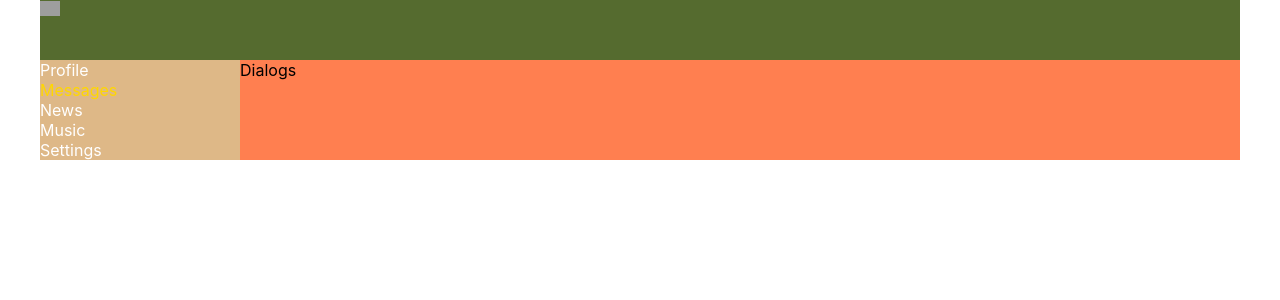
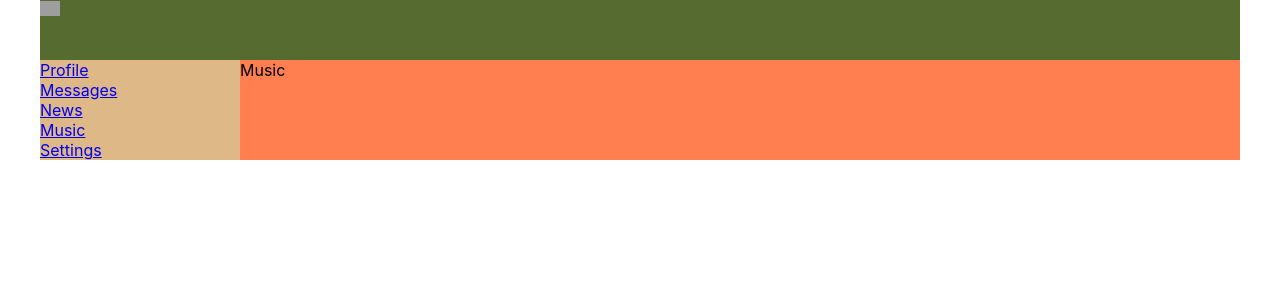
Before and after one commit to MMXCX/social-network, a React (Create React App) app: page /music in a window 1280 px wide. Shown: the top 300 px of the page. Built offline with nearby package versions, Linux system fonts and the light colour scheme; grey boxes are pictures that could not be loaded.

Commit message:
19 lesson

```diff
--- a/package.json
+++ b/package.json
@@ -8,6 +8,8 @@
     "@testing-library/user-event": "^12.6.0",
     "react": "^17.0.1",
     "react-dom": "^17.0.1",
+    "react-router": "^5.2.0",
+    "react-router-dom": "^5.2.0",
     "react-scripts": "4.0.1",
     "web-vitals": "^0.2.4"
   },
--- a/src/App.js
+++ b/src/App.js
@@ -1,19 +1,29 @@
+import {BrowserRouter} from 'react-router-dom';
+import {Route} from 'react-router'
 import './App.css';
 import Header from './components/Header/Header';
 import Navbar from './components/Navbar/Navbar';
 import Profile from './components/Profile/Profile';
 import Dialogs from './components/Dialogs/Dialogs';
+import News from './components/News/News';
+import Music from './components/Music/Music';
+import Settings from './components/Settings/Settings';
 
 function App() {
     return (
-        <div className="app-wrapper">
-            <Header/>
-            <Navbar/>
-            <div className="app-wrapper-content">
-                {/*<Profile/>*/}
-                <Dialogs />
+        <BrowserRouter>
+            <div className="app-wrapper">
+                <Header/>
+                <Navbar/>
+                <div className="app-wrapper-content">
+                    <Route path="/profile" component={Profile}/>
+                    <Route path="/dialogs" component={Dialogs}/>
+                    <Route path="/news" component={News}/>
+                    <Route path="/music" component={Music}/>
+                    <Route path="/settings" component={Settings}/>
+                </div>
             </div>
-        </div>
+        </BrowserRouter>
     );
 }
 
--- /dev/null
+++ b/src/components/Music/Music.jsx
@@ -0,0 +1,11 @@
+import classes from './Music.module.css';
+
+function Music() {
+    return (
+        <div>
+            Music
+        </div>
+    );
+}
+
+export default Music;
--- a/src/components/Navbar/Navbar.jsx
+++ b/src/components/Navbar/Navbar.jsx
@@ -4,19 +4,19 @@ function Navbar() {
     return (
         <nav className={classes.nav}>
             <div className={classes.item}>
-                <a>Profile</a>
+                <a href="/profile">Profile</a>
             </div>
             <div className={`${classes.item} ${classes.active}`}>
-                <a>Messages</a>
+                <a href="/dialogs">Messages</a>
             </div>
             <div className={classes.item}>
-                <a>News</a>
+                <a href="/news">News</a>
             </div>
             <div className={classes.item}>
-                <a>Music</a>
+                <a href="/music">Music</a>
             </div>
             <div className={classes.item}>
-                <a>Settings</a>
+                <a href="/settings">Settings</a>
             </div>
         </nav>
     );
--- /dev/null
+++ b/src/components/News/News.jsx
@@ -0,0 +1,11 @@
+import classes from './News.module.css';
+
+function News() {
+    return (
+        <div>
+            News
+        </div>
+    );
+}
+
+export default News;
--- /dev/null
+++ b/src/components/Settings/Settings.jsx
@@ -0,0 +1,11 @@
+import classes from './Settings.module.css';
+
+function Settings() {
+    return (
+        <div>
+            Settings
+        </div>
+    );
+}
+
+export default Settings;
```
Also changed, not shown: src/components/Music/Music.module.css (added), src/components/News/News.module.css (added), src/components/Settings/Settings.module.css (added), 2 other files (tests, documents, lock files or other folders).
